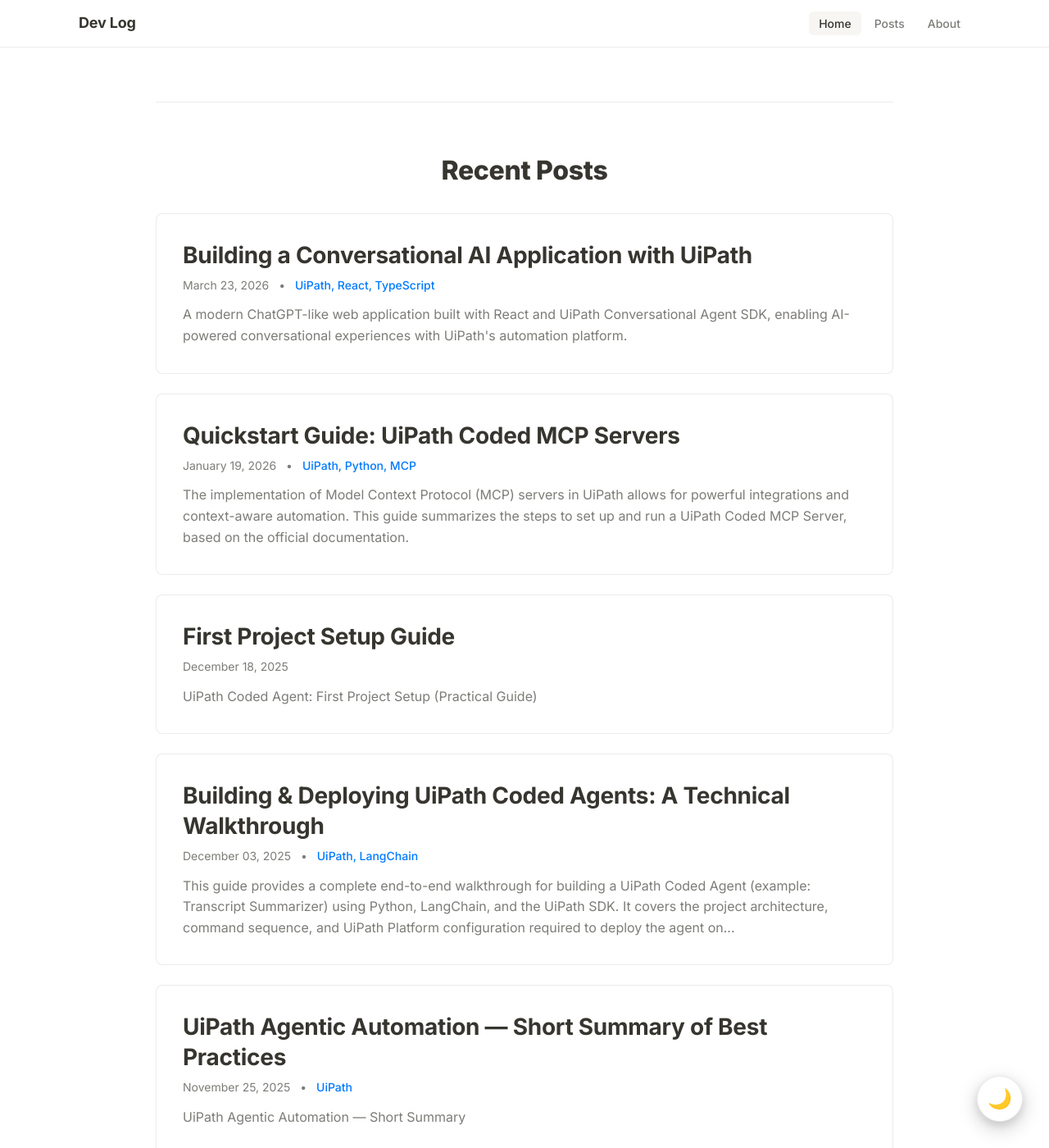
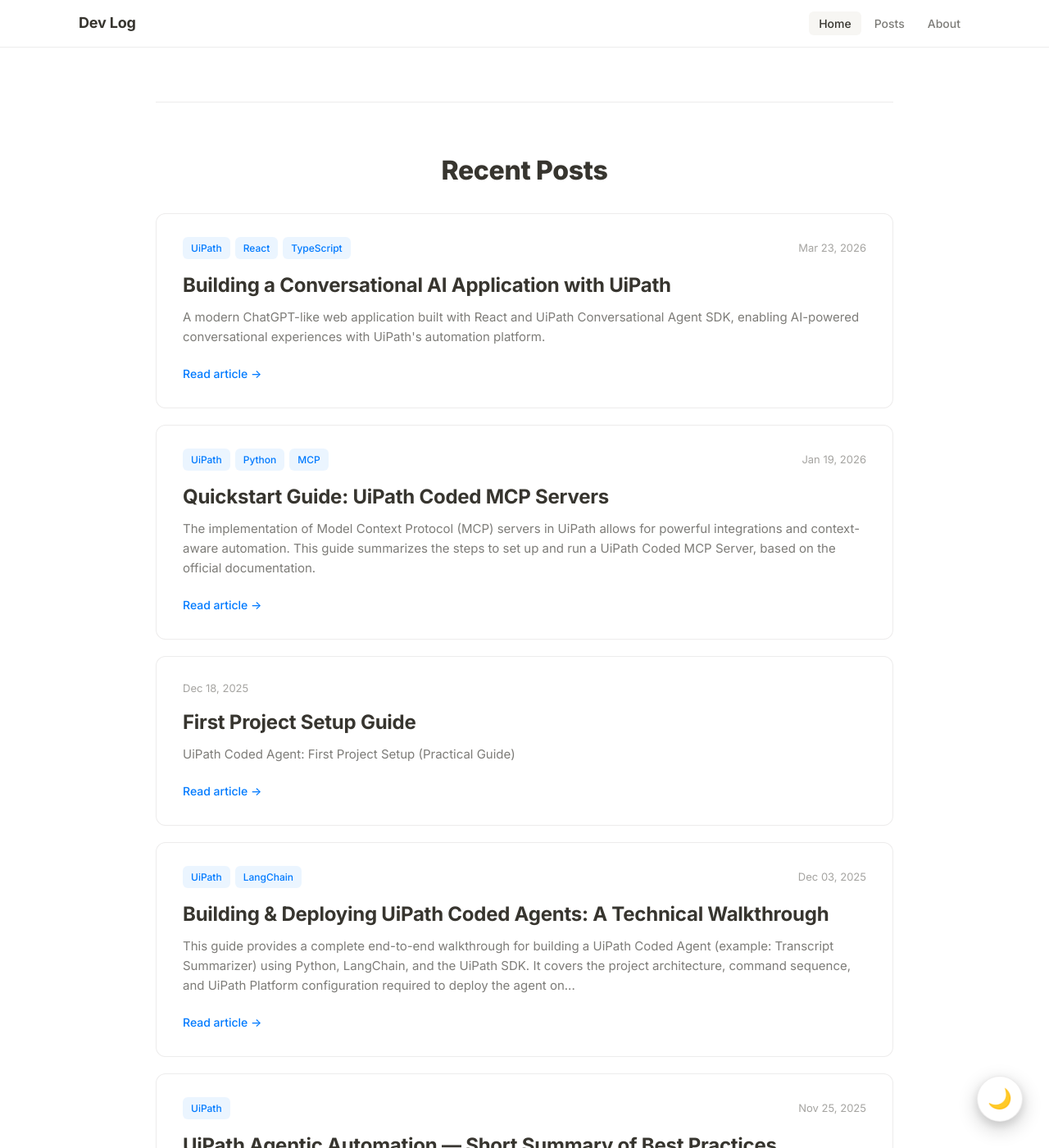
Before and after one commit to KB0129/KB0129.github.io, a Jekyll site: the page built from index.md, in a window 1280 px wide and 1400 px high, scrolled down 444 px. Shown: the whole window at 82% size. Built offline with Jekyll 4.4.1, drawn with Linux system fonts in a browser that asks for light colours; some of the changed text lies outside the part shown.

Commit message:
Improve home page post list design with better visual separation
- Add category tags as colored badges at the top of each post card
- Improve post card styling with better spacing and borders
- Add "Read article →" link at the bottom of each card
- Enhance hover effects with card lift and arrow animation
- Make posts more visually distinct and easier to scan
- Reduce title font size slightly for better hierarchy (24px)

Theme toggle is already on all pages via default.html layout.
If not visible, try clearing browser cache or hard refresh.

Co-Authored-By: Claude Sonnet 4.5 <noreply@anthropic.com>

```diff
--- a/_sass/custom/custom.scss
+++ b/_sass/custom/custom.scss
@@ -400,63 +400,106 @@ strong, b {
    ==================================== */
 .post-list {
     display: grid;
-    gap: 24px;
+    gap: 20px;
 }
 
 .post-item {
     background-color: var(--card-bg);
-    padding: 32px;
-    border-radius: 8px;
+    padding: 28px 32px;
+    border-radius: 12px;
     border: 1px solid var(--border-color);
-    transition: all 0.15s ease;
+    transition: all 0.2s ease;
     cursor: pointer;
+    display: flex;
+    flex-direction: column;
 }
 
 .post-item:hover {
     border-color: var(--border-color-hover);
-    box-shadow: var(--shadow-sm) 0px 0px 0px 1px, var(--shadow-sm) 0px 2px 4px;
-    transform: translateY(-1px);
+    box-shadow: 0 4px 12px var(--shadow-sm);
+    transform: translateY(-2px);
+}
+
+.post-item-header {
+    display: flex;
+    justify-content: space-between;
+    align-items: center;
+    margin-bottom: 16px;
+    gap: 12px;
+    flex-wrap: wrap;
+}
+
+.post-item-tags {
+    display: flex;
+    flex-wrap: wrap;
+    gap: 6px;
+    flex: 1;
+}
+
+.post-item-tag {
+    display: inline-block;
+    padding: 4px 10px;
+    background-color: var(--tag-bg);
+    color: var(--tag-text);
+    font-size: 12px;
+    font-weight: 500;
+    border-radius: 6px;
+    white-space: nowrap;
+}
+
+.post-item-date {
+    font-size: 13px;
+    color: var(--text-tertiary);
+    font-weight: 400;
+    white-space: nowrap;
 }
 
 .post-title {
-    margin: 0 0 8px 0;
+    margin: 0 0 12px 0;
 }
 
 .post-title a {
     color: var(--text-primary);
     font-family: 'Inter', sans-serif;
     font-weight: 700;
-    font-size: 28px;
+    font-size: 24px;
     text-decoration: none;
     line-height: 1.3;
     letter-spacing: -0.01em;
+    transition: color 0.2s ease;
 }
 
 .post-title a:hover {
-    color: var(--text-secondary);
-}
-
-.post-meta {
-    font-family: 'Inter', sans-serif;
-    font-size: 14px;
-    color: var(--text-secondary);
-    margin-bottom: 12px;
-    font-weight: 400;
-}
-
-.post-meta .separator {
-    margin: 0 8px;
-}
-
-.post-meta .categories {
     color: var(--accent-color);
-    font-weight: 500;
+    opacity: 1;
 }
 
 .post-excerpt {
     color: var(--text-secondary);
     line-height: 1.6;
-    font-size: 16px;
+    font-size: 15px;
+    margin-bottom: 16px;
+    flex: 1;
+}
+
+.post-item-footer {
+    margin-top: auto;
+    padding-top: 4px;
+}
+
+.read-more-link {
+    font-size: 14px;
+    color: var(--accent-color);
+    font-weight: 500;
+    text-decoration: none;
+    display: inline-flex;
+    align-items: center;
+    gap: 4px;
+    transition: gap 0.2s ease;
+}
+
+.post-item:hover .read-more-link {
+    gap: 8px;
 }
 
 /* ====================================
--- a/index.md
+++ b/index.md
@@ -25,30 +25,35 @@ title: Home
 
 <div class="post-list">
 {% for post in recent_posts %}
-    <article class="post-item">
-      <h3 class="post-title">
-        <a href="{{ post.url | relative_url }}">{{ post.title }}</a>
-      </h3>
-      <div class="post-meta">
-        <time datetime="{{ post.date | date_to_xmlschema }}">
-          {{ post.date | date: "%B %d, %Y" }}
-        </time>
-        {% if post.categories.size > 0 %}
-          <span class="separator">•</span>
-          <span class="categories">
-            {% for category in post.categories %}
-              {{ category }}{% unless forloop.last %}, {% endunless %}
-            {% endfor %}
-          </span>
-        {% endif %}
-      </div>
-      {% if post.excerpt %}
-        <div class="post-excerpt">
-          {{ post.excerpt | strip_html | truncatewords: 40 }}
+  <article class="post-item">
+    <div class="post-item-header">
+      {% if post.categories.size > 0 %}
+        <div class="post-item-tags">
+          {% for category in post.categories limit:3 %}
+            <span class="post-item-tag">{{ category }}</span>
+          {% endfor %}
         </div>
       {% endif %}
-    </article>
-  {% endfor %}
+      <time class="post-item-date" datetime="{{ post.date | date_to_xmlschema }}">
+        {{ post.date | date: "%b %d, %Y" }}
+      </time>
+    </div>
+
+    <h3 class="post-title">
+      <a href="{{ post.url | relative_url }}">{{ post.title }}</a>
+    </h3>
+
+    {% if post.excerpt %}
+      <div class="post-excerpt">
+        {{ post.excerpt | strip_html | truncatewords: 40 }}
+      </div>
+    {% endif %}
+
+    <div class="post-item-footer">
+      <a href="{{ post.url | relative_url }}" class="read-more-link">Read article →</a>
+    </div>
+  </article>
+{% endfor %}
 </div>
 
 <div class="view-all-link">
```
